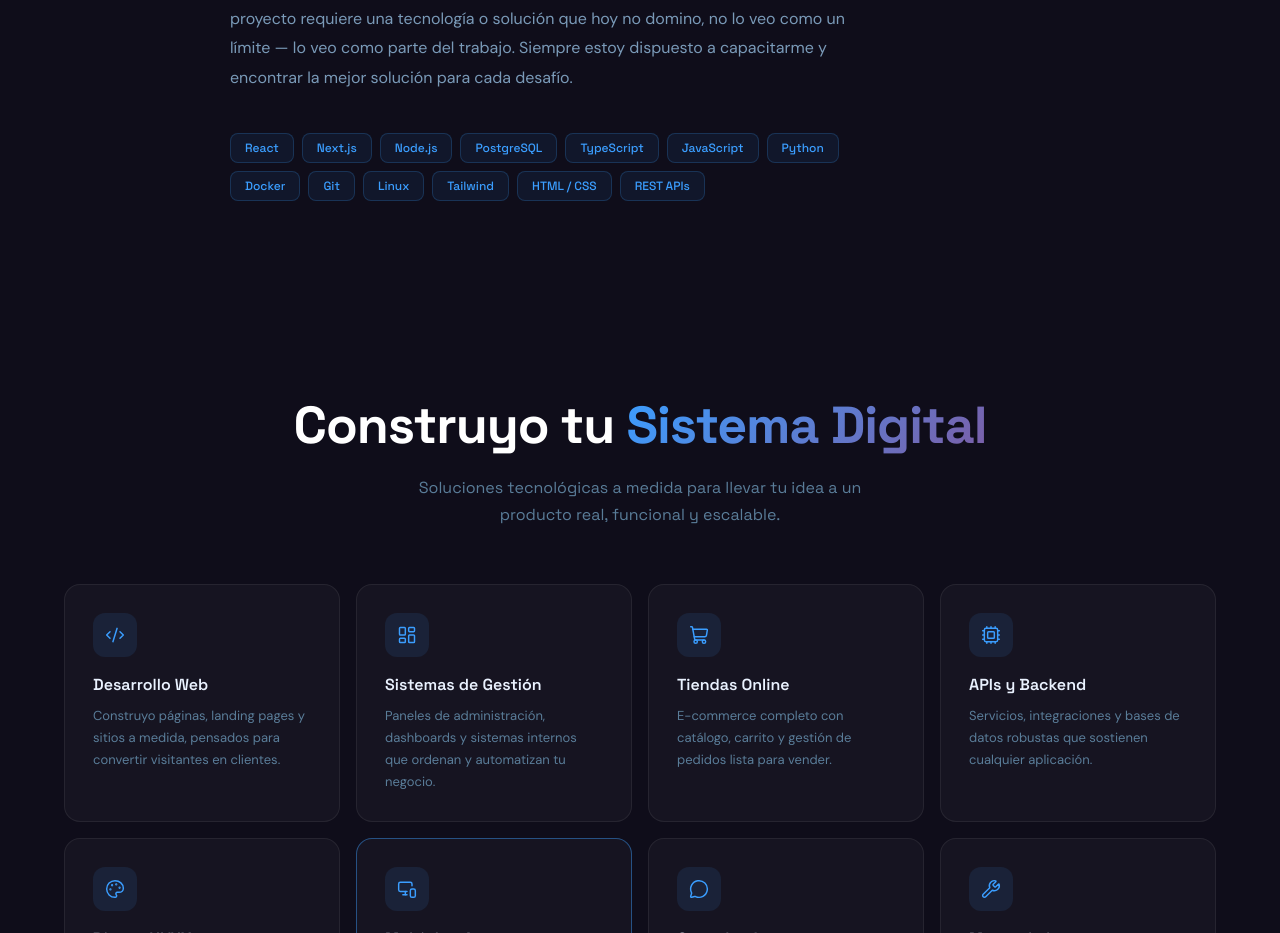
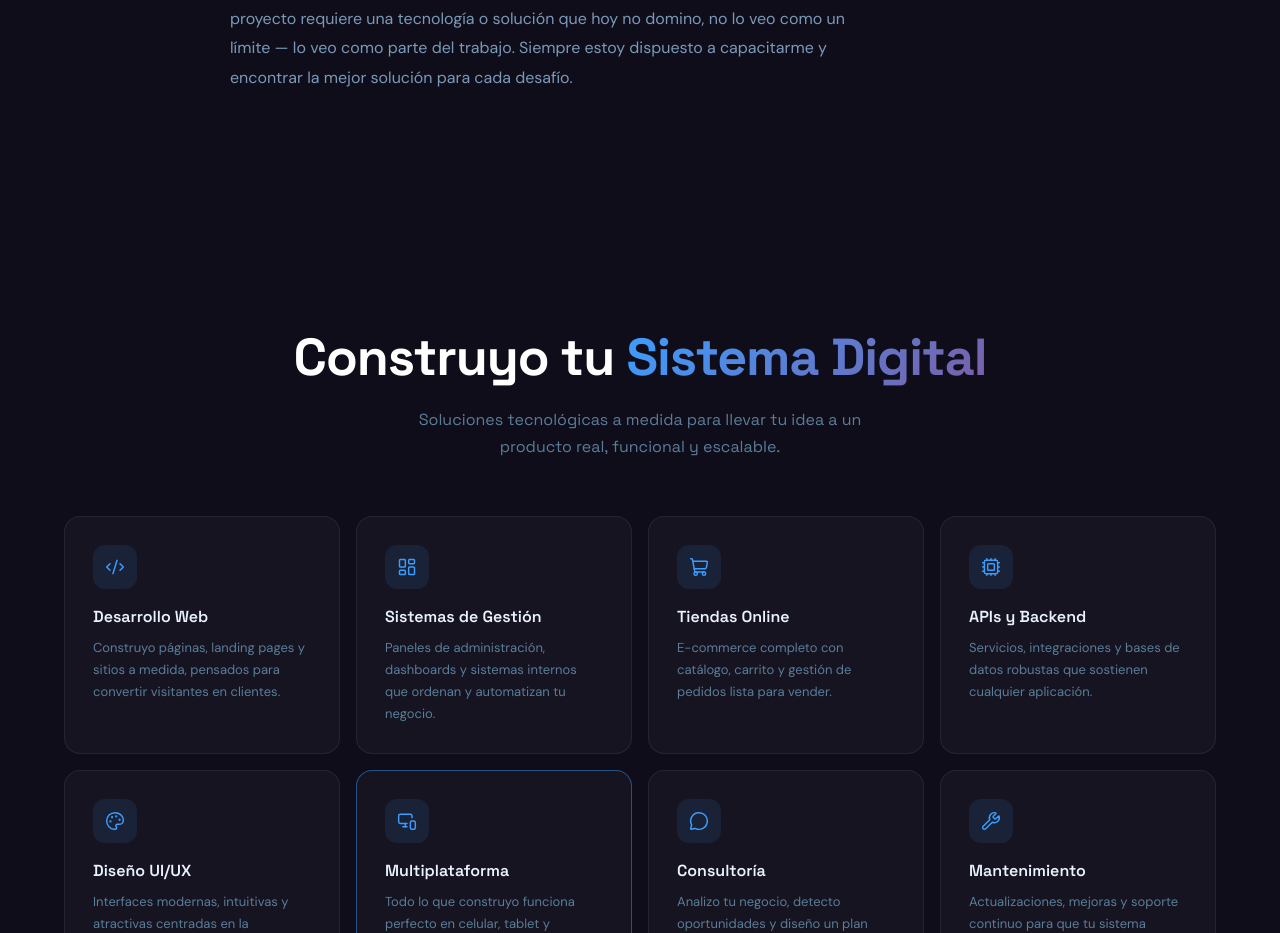
Before and after one commit to Isidropodesta/portfolio, a Next.js app: page / in a window 1280 px wide. Shown: the part 1780-2713 px from the top of the page. Built offline with nearby package versions, Linux system fonts and the light colour scheme.

Commit message:
feat: eliminar pills de tecnologias de la seccion Sobre mi

```diff
--- a/components/About.tsx
+++ b/components/About.tsx
@@ -3,11 +3,6 @@
 import { motion } from 'framer-motion';
 import { useLanguage } from '@/context/LanguageContext';
 
-const TECHS = [
-  'React', 'Next.js', 'Node.js', 'PostgreSQL', 'TypeScript',
-  'JavaScript', 'Python', 'Docker', 'Git', 'Linux', 'Tailwind',
-  'HTML / CSS', 'REST APIs',
-];
 
 const B = ({ children }: { children: React.ReactNode }) => (
   <strong style={{ color: '#c8d8ec', fontWeight: 600 }}>{children}</strong>
@@ -98,26 +93,6 @@ export default function About() {
                 ))}
               </div>
 
-              {/* Tech pills */}
-              <div className="flex flex-wrap gap-2">
-                {TECHS.map((tech) => (
-                  <span
-                    key={tech}
-                    style={{
-                      background: 'rgba(59,158,255,0.08)',
-                      border: '1px solid rgba(59,158,255,0.2)',
-                      color: '#3b9eff',
-                      borderRadius: 8,
-                      padding: '5px 14px',
-                      fontSize: 12,
-                      fontWeight: 500,
-                      fontFamily: "'Space Grotesk', sans-serif",
-                    }}
-                  >
-                    {tech}
-                  </span>
-                ))}
-              </div>
             </div>
 
             {/* ── Photo ────────────────────────────────────────────────────── */}
```
